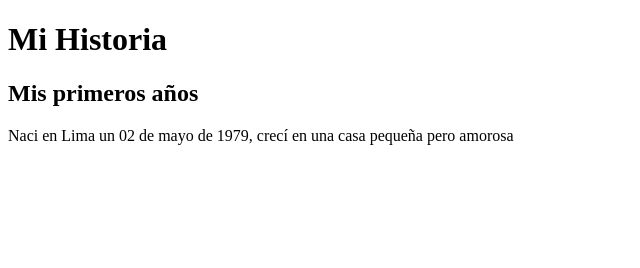
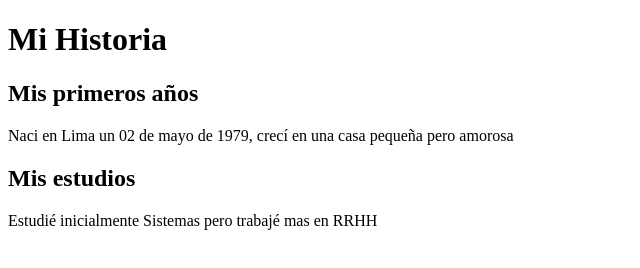
Before and after one commit to fechavezdls/Mi-biografia, a plain HTML site: page index.html in a window 1280 px wide. Shown: the whole page, without its empty margins (0-640 px from the left). Drawn offline with Linux system fonts and the light colour scheme.

Commit message:
Agregado Mis estudios

```diff
--- a/index.html
+++ b/index.html
@@ -13,6 +13,10 @@
            <h2>Mis primeros años</h2>
            <p>Naci en Lima un 02 de mayo de 1979, crecí en una casa pequeña pero amorosa</p>
        </section>
+       <section>
+           <h2>Mis estudios</h2>
+           <p>Estudié inicialmente Sistemas pero trabajé mas en RRHH</p>
+       </section>
    </main>
 </body>
 </html>
```
